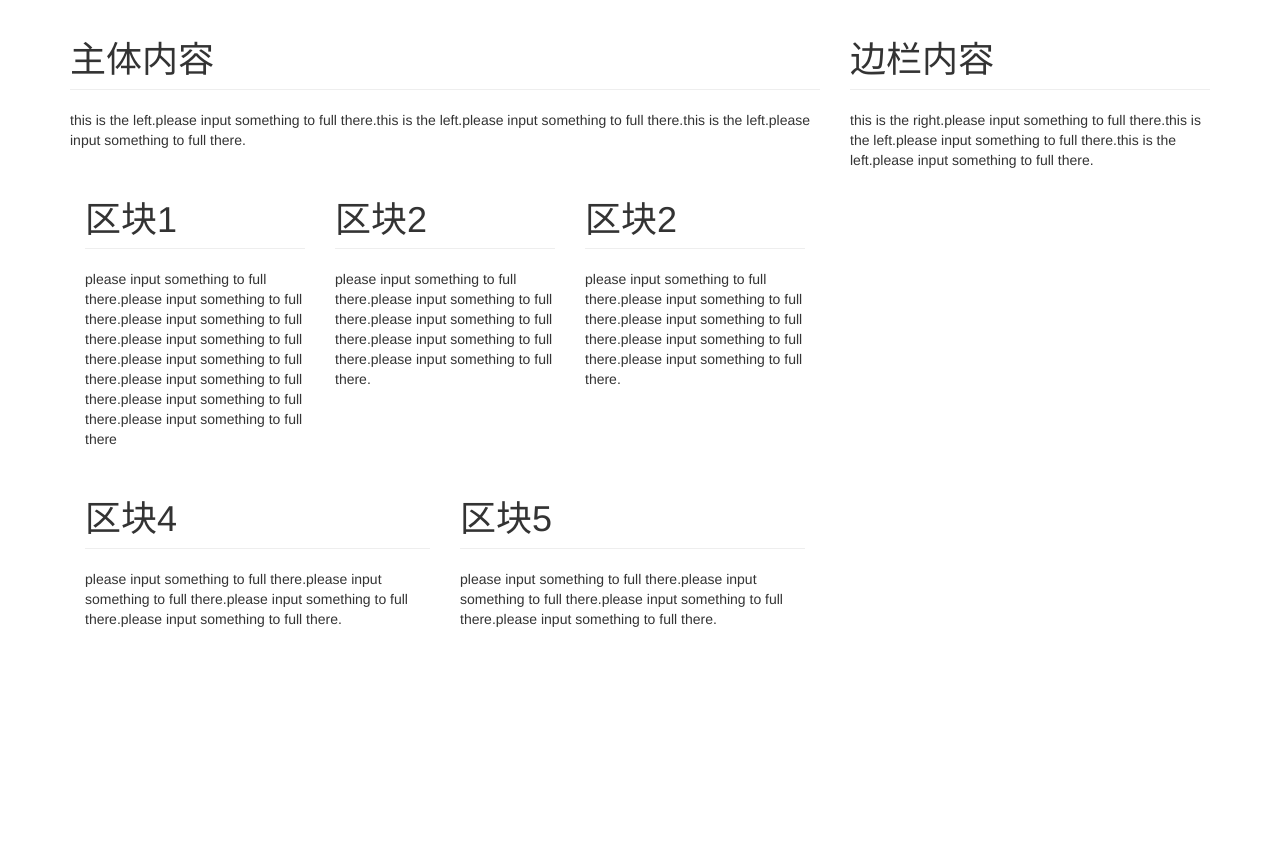
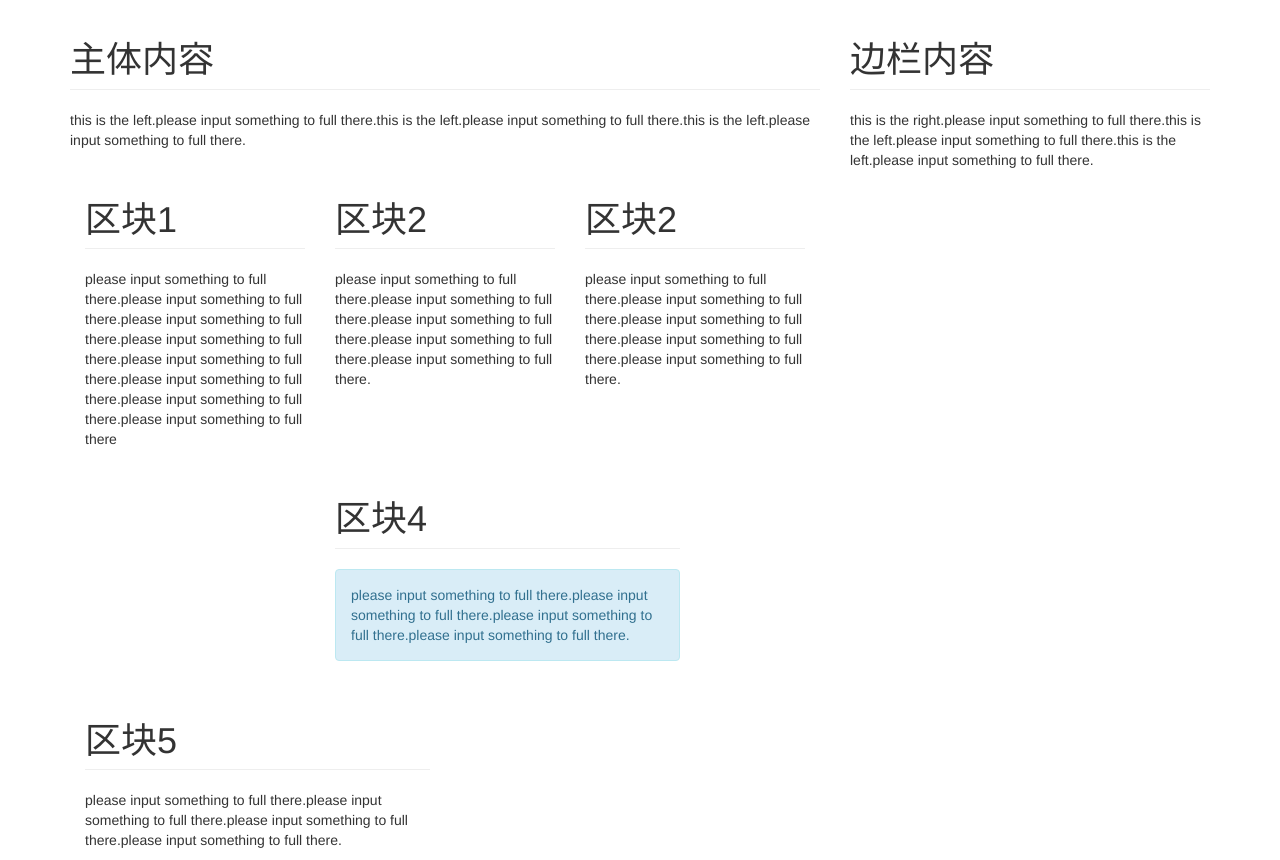
Before and after one commit to mj11331313/bootstrap-new, a plain HTML site: page 4_嵌套网页布局.html in a window 1280 px wide. Before the commit the page ends 800 px from the top, so only its background shows below. Drawn offline with Linux system fonts and the light colour scheme.

Commit message:
嵌套式网页布局

```diff
--- a/4_嵌套网页布局.html
+++ b/4_嵌套网页布局.html
@@ -26,9 +26,9 @@
                 <p>please input something to full there.please input something to full there.please input something to full there.please input something to full there.please input something to full there.</p>
             </div>
             <div class="clearfix"></div><!--清除浮动,防止区块4被挡-->
-            <div class="col-md-6">
+            <div class="col-md-6 col-md-offset-4"><!--offset:偏移(前缀为要应用的尺寸)-->
                 <h1 class="page-header">区块4</h1>
-                <p>please input something to full there.please input something to full there.please input something to full there.please input something to full there.</p>
+                <p class="alert alert-info">please input something to full there.please input something to full there.please input something to full there.please input something to full there.</p>
             </div>
             <div class="col-md-6">
                 <h1 class="page-header">区块5</h1>
```
